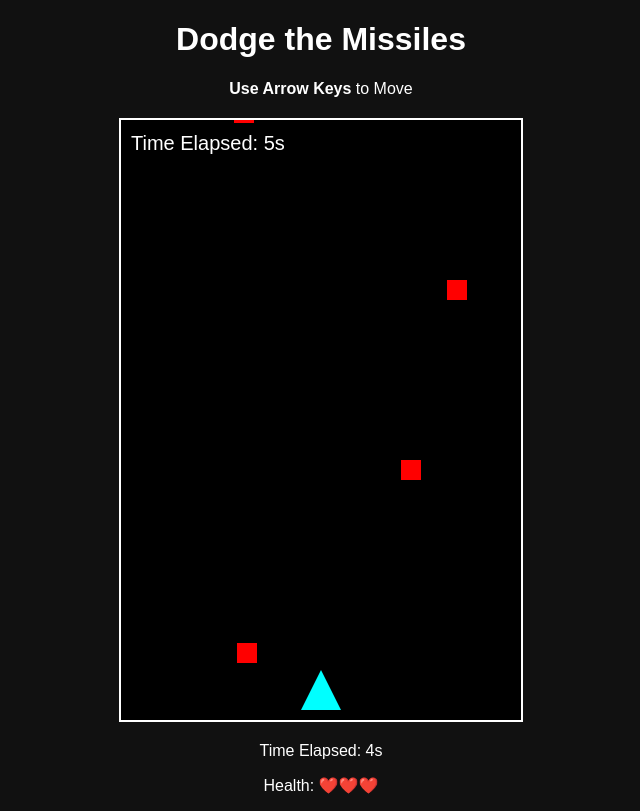
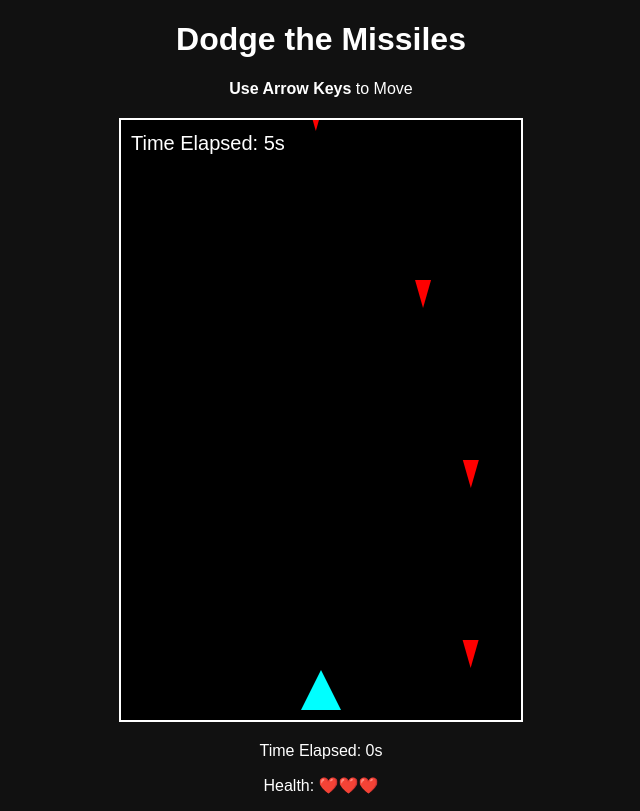
Before and after one commit to finleybro/projectforclass, a plain HTML site: page index.html in a window 1280 px wide. Shown: the whole page, without its empty margins (319-959 px from the left). Drawn offline with Linux system fonts and the light colour scheme.

Commit message:
Update index.html

```diff
--- a/index.html
+++ b/index.html
@@ -4,35 +4,11 @@
   <meta charset="UTF-8">
   <title>Dodge the Missiles</title>
   <style>
-    body {
-      margin: 0;
-      background: #111;
-      color: white;
-      font-family: Arial, sans-serif;
-      text-align: center;
-    }
-    canvas {
-      background: #000;
-      display: block;
-      margin: 20px auto;
-      border: 2px solid #fff;
-    }
-    #restartBtn {
-      display: none;
-      padding: 10px 20px;
-      font-size: 16px;
-      margin-top: 20px;
-      background-color: #28a745;
-      color: white;
-      border: none;
-      cursor: pointer;
-    }
-    #restartBtn:hover {
-      background-color: #218838;
-    }
-    #info {
-      margin-top: 10px;
-    }
+    body { margin: 0; background: #111; color: white; font-family: Arial, sans-serif; text-align: center; }
+    canvas { background: #000; display: block; margin: 20px auto; border: 2px solid #fff; }
+    #restartBtn { display: none; padding: 10px 20px; font-size: 16px; margin-top: 20px; background-color: #28a745; color: white; border: none; cursor: pointer; }
+    #restartBtn:hover { background-color: #218838; }
+    #info { margin-top: 10px; }
   </style>
 </head>
 <body>
@@ -51,130 +27,90 @@
   <script>
     const canvas = document.getElementById('gameCanvas');
     const ctx = canvas.getContext('2d');
-    const restartBtn = document.getElementById('restartBtn');
-    const timerDisplay = document.getElementById('timerDisplay');
-    const healthDisplay = document.getElementById('healthDisplay');
-
-    const hitSound = document.getElementById('hitSound');
-    const gameOverSound = document.getElementById('gameOverSound');
-
+    let restartBtn = document.getElementById('restartBtn');
+    let timerDisplay = document.getElementById('timerDisplay');
+    let healthDisplay = document.getElementById('healthDisplay');
+    let hitSound = document.getElementById('hitSound');
+    let gameOverSound = document.getElementById('gameOverSound');
+    let missiles = [];
+    let keys = {};
+    let health = 3;
+    let timeElapsed = 0;
     let gameOver = false;
-    let startTime;
-    let timeElapsed = 0;
-    let health = 3;
+    let startTime = Date.now();
     let animationFrame;
     let intervalId;
 
-    const ship = {
-      x: 180,
-      y: 550,
-      width: 40,
-      height: 40,
-      color: 'cyan',
-      speed: 5
-    };
+    document.addEventListener('keydown', function(e){ keys[e.key] = true; });
+    document.addEventListener('keyup', function(e){ keys[e.key] = false; });
 
-    let missiles = [];
-    let keys = {};
-
-    document.addEventListener('keydown', e => keys[e.key] = true);
-    document.addEventListener('keyup', e => keys[e.key] = false);
+    let ship = { x: 180, y: 550, width: 40, height: 40, color: 'cyan', speed: 5 };
 
     function drawShip() {
       ctx.fillStyle = ship.color;
       ctx.beginPath();
-      ctx.moveTo(ship.x + 20, ship.y); // Nose
-      ctx.lineTo(ship.x, ship.y + 40); // Left wing
-      ctx.lineTo(ship.x + 40, ship.y + 40); // Right wing
+      ctx.moveTo(ship.x + 20, ship.y);
+      ctx.lineTo(ship.x, ship.y + 40);
+      ctx.lineTo(ship.x + 40, ship.y + 40);
       ctx.closePath();
       ctx.fill();
     }
 
     function createMissile() {
-      const size = 20;
-      const x = Math.floor(Math.random() * (canvas.width - size));
-      missiles.push({ x, y: -size, width: size, height: size, speed: 3 });
+      let x = Math.random() * (canvas.width - 20);
+      missiles.push({ x: x, y: -20, width: 16, height: 28, speed: 3 });
     }
 
     function update() {
-      if (gameOver) return;
-
-      // Movement
-      if (keys['ArrowLeft'] && ship.x > 0) ship.x -= ship.speed;
-      if (keys['ArrowRight'] && ship.x < canvas.width - ship.width) ship.x += ship.speed;
-
-      // Missile updates
-      for (let i = missiles.length - 1; i >= 0; i--) {
-        const missile = missiles[i];
+      if(gameOver) return;
+      if(keys['ArrowLeft'] && ship.x > 0) { ship.x -= ship.speed; }
+      if(keys['ArrowRight'] && ship.x < canvas.width - ship.width) { ship.x += ship.speed; }
+      for (let i = 0; i < missiles.length; i++) {
+        let missile = missiles[i];
         missile.y += missile.speed;
-
-        // Collision
-        if (
-          missile.x < ship.x + ship.width &&
-          missile.x + missile.width > ship.x &&
-          missile.y < ship.y + ship.height &&
-          missile.y + missile.height > ship.y
-        ) {
-          missiles.splice(i, 1); // Remove missile
+        if (missile.y > canvas.height) {
+          missiles.splice(i, 1);
+        }
+        if(missile.x < ship.x + ship.width && missile.x + missile.width > ship.x && missile.y < ship.y + ship.height && missile.y + missile.height > ship.y) {
+          missiles.splice(i, 1);
           health--;
           hitSound.play();
-          updateHealthDisplay();
-          if (health <= 0) {
+          if(health <= 0) {
             gameOver = true;
             endGame();
-            return;
           }
         }
       }
+      timeElapsed = Math.floor((Date.now() - startTime) / 1000);
+    }
 
-      missiles = missiles.filter(m => m.y < canvas.height);
-      timeElapsed = Math.floor((Date.now() - startTime) / 1000);
+    function drawMissile(missile) {
+      ctx.fillStyle = 'red';
+      ctx.beginPath();
+      ctx.moveTo(missile.x + missile.width / 2, missile.y + missile.height);
+      ctx.lineTo(missile.x, missile.y);
+      ctx.lineTo(missile.x + missile.width, missile.y);
+      ctx.closePath();
+      ctx.fill();
     }
 
     function draw() {
       ctx.clearRect(0, 0, canvas.width, canvas.height);
       drawShip();
-
-      for (let missile of missiles) {
-        ctx.fillStyle = 'red';
-        ctx.fillRect(missile.x, missile.y, missile.width, missile.height);
+      for (let i = 0; i < missiles.length; i++) {
+        drawMissile(missiles[i]);
       }
-
       ctx.fillStyle = 'white';
       ctx.font = '20px Arial';
       ctx.fillText("Time Elapsed: " + timeElapsed + "s", 10, 30);
     }
 
-    function gameLoop() {
-      update();
-      draw();
-      if (!gameOver) {
-        animationFrame = requestAnimationFrame(gameLoop);
-      }
-    }
-
-    function startGame() {
-      missiles = [];
-      ship.x = 180;
-      ship.y = 550;
-      gameOver = false;
-      health = 3;
-      timeElapsed = 0;
-      startTime = Date.now();
-      timerDisplay.textContent = "Time Elapsed: 0s";
-      updateHealthDisplay();
-      restartBtn.style.display = "none";
-
-      animationFrame = requestAnimationFrame(gameLoop);
-      intervalId = setInterval(() => {
-        createMissile();
-        timerDisplay.textContent = `Time Elapsed: ${timeElapsed}s`;
-      }, 1000);
+    function updateHealthDisplay() {
+      healthDisplay.textContent = `Health: ${"❤️".repeat(health)}${"🖤".repeat(3-health)}`;
     }
 
     function endGame() {
       cancelAnimationFrame(animationFrame);
-      clearInterval(intervalId);
       gameOverSound.play();
       ctx.fillStyle = 'white';
       ctx.font = '40px Arial';
@@ -182,16 +118,28 @@
       restartBtn.style.display = "inline-block";
     }
 
-    function updateHealthDisplay() {
-      const hearts = "❤️".repeat(health) + "🖤".repeat(3 - health);
-      healthDisplay.textContent = `Health: ${hearts}`;
+    function gameLoop() {
+      update();
+      draw();
+      if (!gameOver) { animationFrame = requestAnimationFrame(gameLoop); }
     }
 
-    restartBtn.onclick = () => {
+    function startGame() {
+      missiles = [];
+      health = 3;
+      timeElapsed = 0;
+      startTime = Date.now();
+      updateHealthDisplay();
+      restartBtn.style.display = "none";
+      gameOver = false;
+      animationFrame = requestAnimationFrame(gameLoop);
+      intervalId = setInterval(createMissile, 1000);
+    }
+
+    restartBtn.onclick = function() {
       startGame();
     };
 
-    // Initial game start
     startGame();
   </script>
 </body>
```
